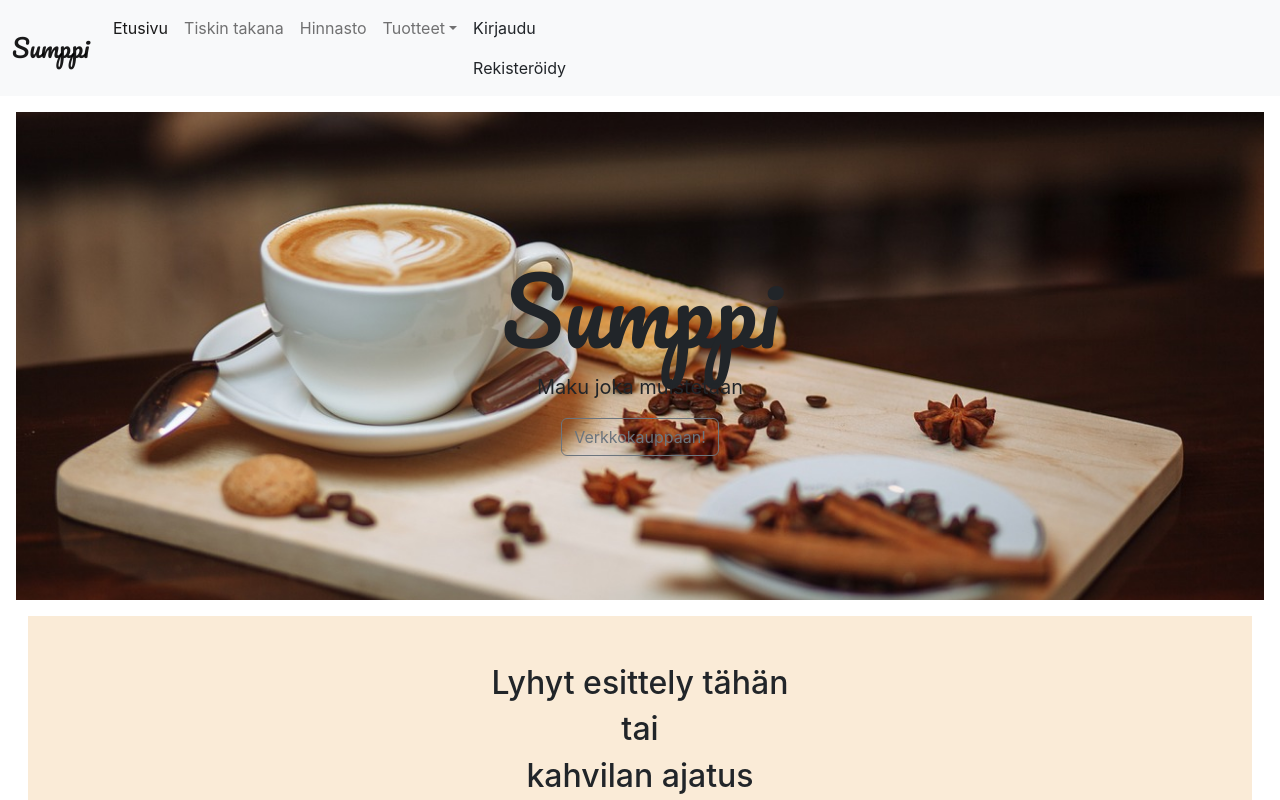
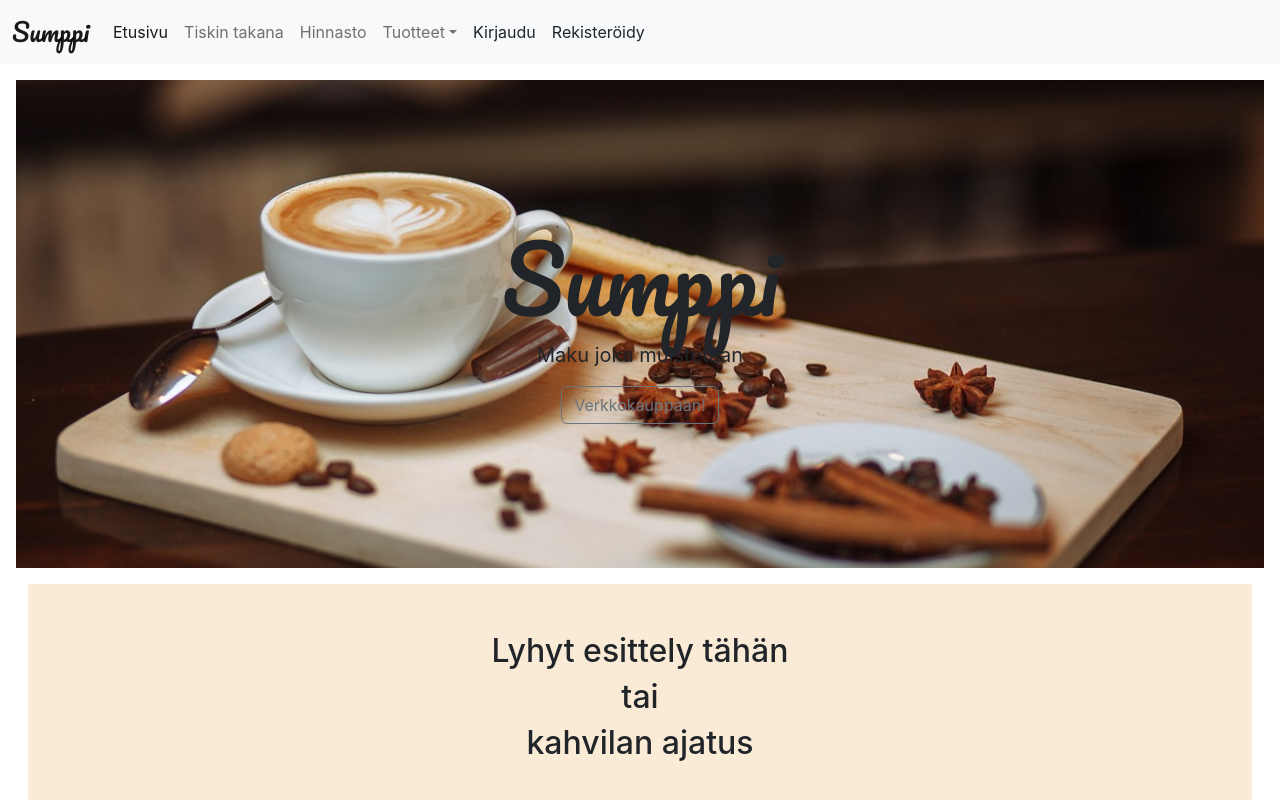
Before and after one commit to Ennikatariina/Verkkopalveluprojekti_ryhma9, a React (Create React App) app: page / in a window 1280 px wide. Shown: the top 800 px of the page. Built offline with nearby package versions, Linux system fonts and the light colour scheme.

Commit message:
kokeilu juttuja

```diff
--- a/src/components/Navbar.js
+++ b/src/components/Navbar.js
@@ -31,6 +31,8 @@ export default function Navbar() {
             </li>
             <div className= "navbar-right">
             <li className="nav-item"><a href="#" className="nav-link link-dark px-2">Kirjaudu</a></li>
+            </div>
+            <div className= "navbar-right">
             <li className="nav-item"><a href="#" className="nav-link link-dark px-2">Rekisteröidy</a></li>
             </div>
           </ul>
--- a/src/index.css
+++ b/src/index.css
@@ -32,3 +32,7 @@ h1 {
   font-family: 'Pacifico', cursive;
   font-size: 25px;
 }
+
+.navbar-right{
+  align-content: space-between;
+}
```
